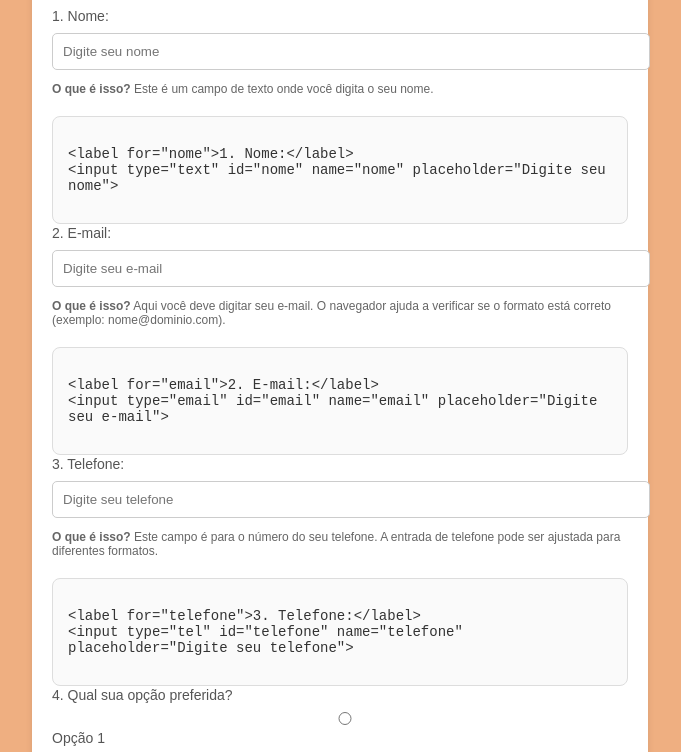
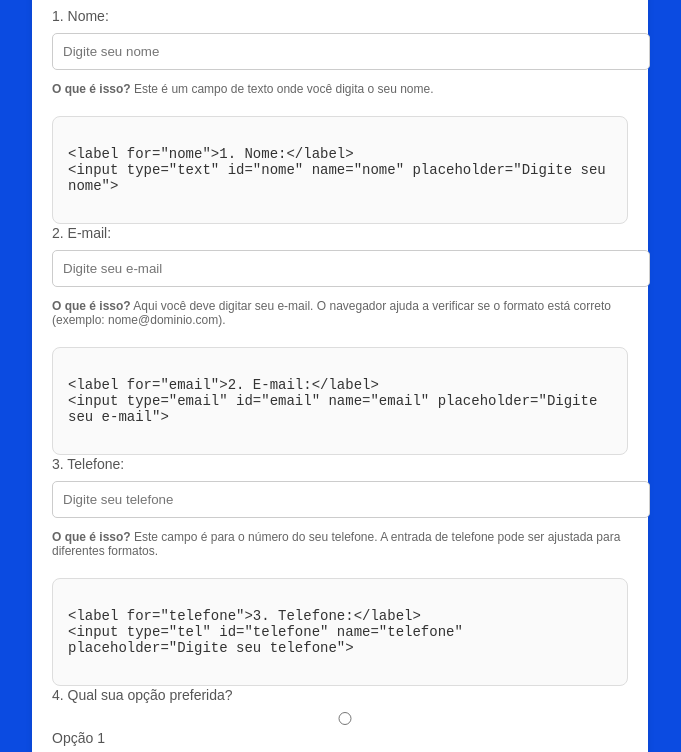
Before and after one commit to kelwinsouza/formulariosbasicoHTML, a plain HTML site: page index.html in a window 1280 px wide. Shown: the part 93-845 px from the top of the page, without its empty margins (300-981 px from the left). Drawn offline with Linux system fonts and the light colour scheme.

Commit message:
Update index.html

```diff
--- a/index.html
+++ b/index.html
@@ -7,7 +7,7 @@
   <style>
     body {
       font-family: Arial, sans-serif;
-      background-color: #e1640b83;
+      background-color: #0b4be1;
       margin: 0;
       padding: 0;
       display: flex;
```
